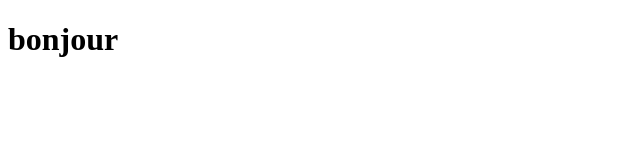
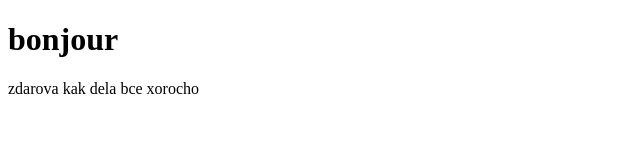
Before and after one commit to mechriadem603-ops/first-repo, a plain HTML site: page index.html in a window 1280 px wide. Shown: the whole page, without its empty margins (0-640 px from the left). Drawn offline with Linux system fonts and the light colour scheme.

Commit message:
Update index.html

```diff
--- a/index.html
+++ b/index.html
@@ -7,6 +7,6 @@
 </head>
 <body>
     <h1>bonjour </h1>
-
+    <p>zdarova kak dela bce xorocho</p>
 </body>
 </html>
```
